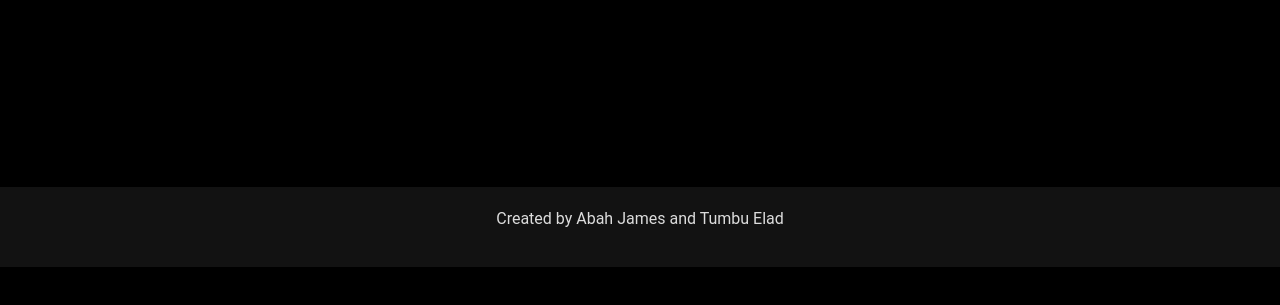
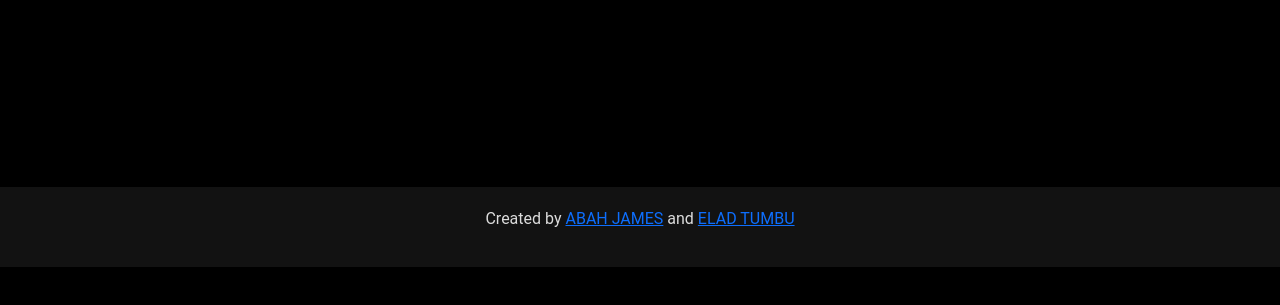
Before and after one commit to elad237/javascript-capstone, a website built with webpack: page src/index.html in a window 1280 px wide. Shown: the part 69-374 px from the top of the page. Built offline with nearby package versions, Linux system fonts and the light colour scheme; no server answers.

Commit message:
changes update

```diff
--- a/src/index.html
+++ b/src/index.html
@@ -4,7 +4,6 @@
     <meta charset="UTF-8" />
     <meta http-equiv="X-UA-Compatible" content="IE=edge" />
     <meta name="viewport" content="width=device-width, initial-scale=1.0" />
-    <!-- Bootstrap CSS -->
     <link
       href="https://cdn.jsdelivr.net/npm/bootstrap@5.0.2/dist/css/bootstrap.min.css"
       rel="stylesheet"
@@ -32,10 +31,8 @@
     </nav>
     <section class="cards-container"></section>
     <footer>
-      <p>Created by Abah James and Tumbu Elad</p>
+      <p>Created by <span><a href="https://github.com/paulinagonzalezc">ABAH JAMES</a></span> and <span><a href="https://github.com/storres20">ELAD TUMBU</a></span></p>
     </footer>
-
-    <!-- Bootstrap JS -->
     <script
       src="https://cdn.jsdelivr.net/npm/bootstrap@5.0.2/dist/js/bootstrap.bundle.min.js"
       integrity="sha384-MrcW6ZMFYlzcLA8Nl+NtUVF0sA7MsXsP1UyJoMp4YLEuNSfAP+JcXn/tWtIaxVXM"
```
Also changed, not shown: src/test/itemsCounter.test.js (renamed from _tests_/itemsCounter.test.js, +1 -1 lines).
